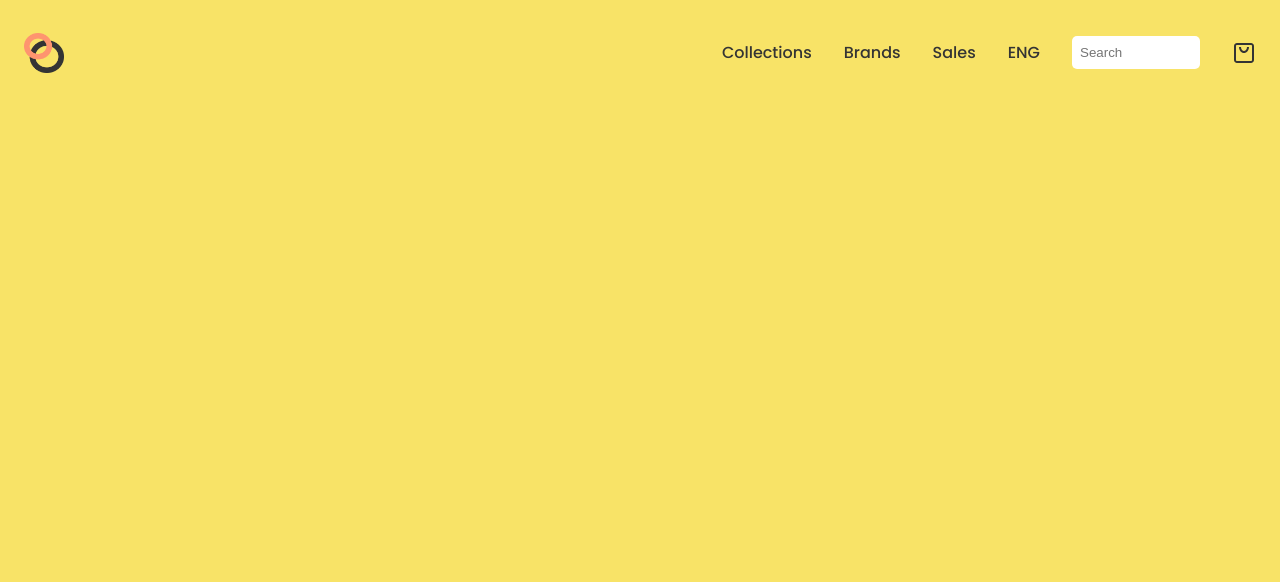
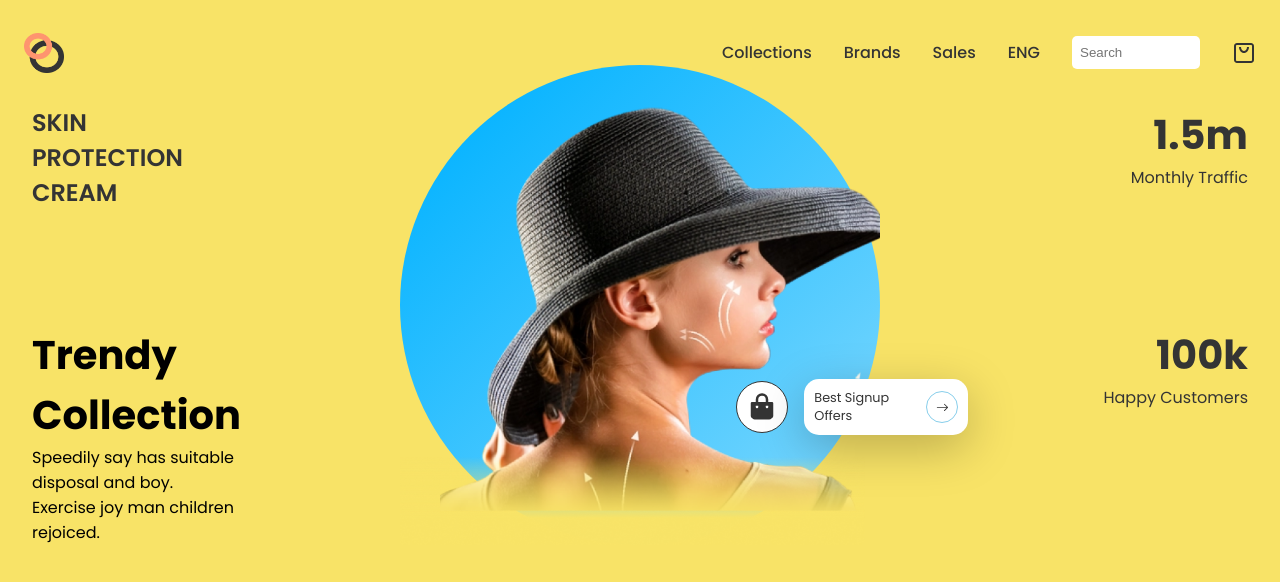
Before and after one commit to Amminn/Yellow-Ecommerce-, a React (Vite) app: page / in a window 1280 px wide. Shown: the top 582 px of the page. Built offline with nearby package versions, Linux system fonts and the light colour scheme.

Commit message:
feat: add hero section

```diff
--- a/src/App.jsx
+++ b/src/App.jsx
@@ -1,9 +1,13 @@
 import "./App.css"
 import Header from "./components/header/Header"
+import Hero from "./components/Hero/Hero"
 
 function App() {
   return (
-    <Header />
+    <div className="app">
+      <Header />
+      <Hero />
+    </div>
   )
 }
 
--- /dev/null
+++ b/src/components/Hero/Hero.jsx
@@ -0,0 +1,57 @@
+import React from 'react'
+import css from "./Hero.module.css"
+import HeroImg from '../../assets/hero.png'
+import {RiShoppingBagFill} from 'react-icons/ri'
+import {BsArrowRight} from 'react-icons/bs'
+
+function Hero() {
+  return (
+    <div className={css.container}>
+          {/* left side */}
+      <div className={css.h_sides}>
+        <span className={css.text1}>skin protection cream</span>
+
+        <div className={css.text2}>
+          <span>Trendy Collection</span>
+          <span>Speedily say has suitable disposal and boy. Exercise joy
+            man children rejoiced.
+          </span>
+        </div>
+      </div>
+
+    {/* middle side hero image */}
+
+    <div className={css.wrapper}>
+      <div className={css.blueCircle}></div>
+      <img src={HeroImg} alt="" width={600} />
+      <div className={css.cart2}>
+        <RiShoppingBagFill />
+
+        <div className={css.signup}>
+          <span>Best Signup Offers</span>
+          <div>
+            <BsArrowRight />
+          </div>
+        </div>
+      </div>
+    </div>
+
+    {/* right side */}
+
+    <div className={css.h_sides}>
+      <div className={css.traffic}>
+        <span>1.5m</span>
+        <span>Monthly Traffic</span>
+      </div>
+
+      <div className={css.customers}>
+        <span>100k</span>
+        <span>Happy Customers</span>
+      </div>
+    </div>
+
+    </div>
+  )
+}
+
+export default Hero
--- /dev/null
+++ b/src/components/Hero/Hero.module.css
@@ -0,0 +1,126 @@
+.container {
+  padding: 0rem 2rem;
+  display: grid;
+  grid-template-columns: 1fr 3fr 1fr;
+}
+
+.wrapper {
+  display: flex;
+  align-items: center;
+  justify-content: center;
+  position: relative;
+}
+
+.wrapper > img {
+  width: 30rem;
+  position: absolute;
+  bottom: 0;
+}
+
+.blueCircle {
+  width: 30rem;
+  height: 30rem;
+  border-radius: 50%;
+  z-index: -99;
+  position: absolute;
+  bottom: 0;
+  background: linear-gradient(135.74deg, #0bb5ff 14.09%, #6dd3fe 83.81%);
+}
+
+.cart2 {
+  position: absolute;
+  bottom: 25%;
+  right: 5%;
+  display: flex;
+  gap: 1rem;
+  align-items: center;
+}
+
+.cart2 > svg {
+  width: 30px;
+  height: 30px;
+  background-color: white;
+  padding: 10px;
+  border-radius: 50%;
+  border: 1px solid var(--black);
+}
+
+.signup {
+  display: flex;
+  gap: 1rem;
+  align-items: center;
+  background-color: white;
+  padding: 10px;
+  font-size: 0.8rem;
+  border-radius: 15px;
+  box-shadow: var(--shadow1);
+}
+
+.signup >:first-child {
+  display: block;
+  width: 6rem;
+}
+
+.signup >:nth-child(2) {
+  border-radius: 50%;
+  border: 1px solid skyblue;
+  display: flex;
+  width: 20px;
+  height: 20px;
+  padding: 5px;
+  align-items: center;
+  justify-content: center;
+}
+
+.h_sides {
+  display: grid;
+  grid-template-rows: 1fr 1fr;
+}
+
+.text1 {
+  text-transform: uppercase;
+  font-size: 1.5rem;
+  width: min-content;
+  display: block;
+  font-weight: 600;
+}
+
+.text2 {
+  display: flex;
+  flex-direction: column;
+  width: min-content;
+  color: black;
+}
+
+.text2 >:first-child {
+  font-weight: 800;
+  font-size: 2.5rem;
+}
+
+.text2 >:nth-child(2) {
+  display: block;
+}
+
+.traffic {
+  display: flex;
+  flex-direction: column;
+  text-align: right;
+}
+
+.traffic >:first-child {
+  font-weight: 800;
+  font-size: 2.5rem;
+}
+
+.customers {
+  display: flex;
+  flex-direction: column;
+  text-align: right;
+}
+
+.customers >:first-child {
+  font-weight: 800;
+  font-size: 2.5rem;
+}
+
+/* 38:49 */
```
